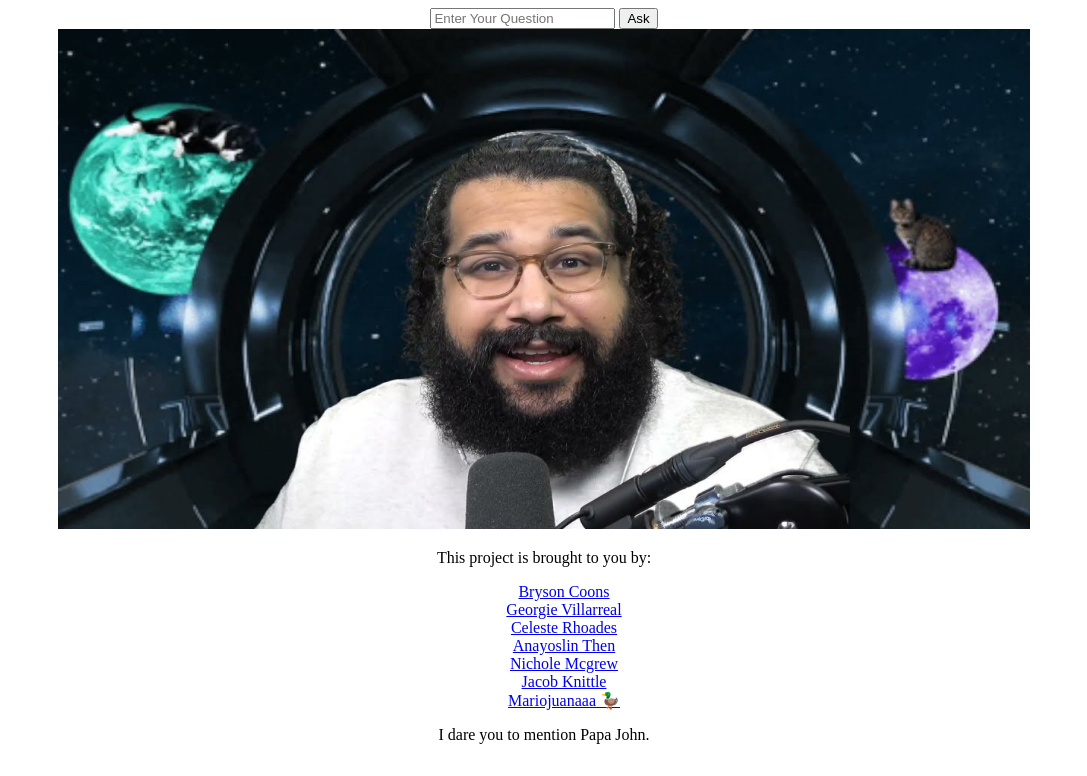
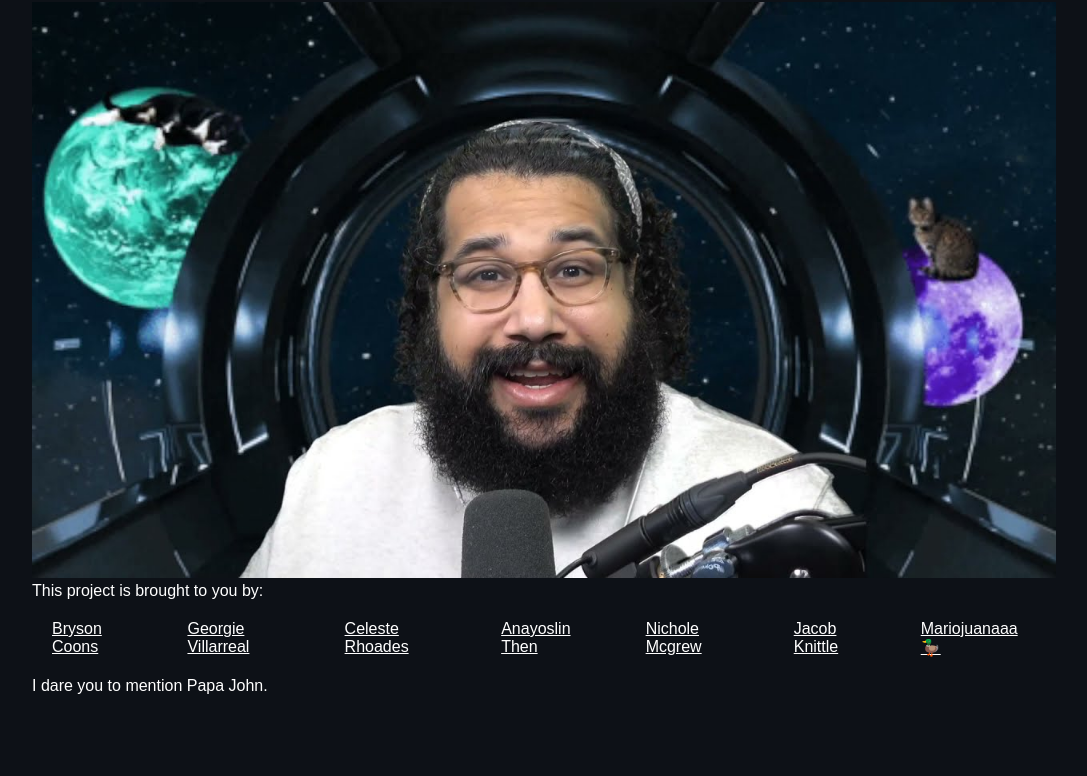
Before and after one commit to tacbodell/leon-the-genie, a website: page index.html in a window 1280 px wide. Shown: the part 104-880 px from the top of the page, without its empty margins (96-1183 px from the left). After the commit the page ends 809 px from the top, so only its background shows below. Drawn offline with Linux system fonts and the light colour scheme.

Commit message:
fix some css

```diff
--- a/css/style.css
+++ b/css/style.css
@@ -1,17 +1,53 @@
+* {
+  padding: 0;
+  margin: 0;
+  box-sizing: border-box;
+}
+
+body {
+  font-family: sans-serif;
+  background-color: #0d1117;
+  color: white;
+}
+
 .wrapper {
-	padding: 24px;
-	max-width: 2000px;
-	margin: 0 auto;
-	text-align: center;
+  width: 80%;
+  margin: 10px auto;
+}
+
+.wrapper h1 {
+  margin-bottom: 10px;
+}
+
+.wrapper input {
+  width: 80%;
+  padding: 10px 15px 10px 15px;
+  outline: none;
+  margin-bottom: 10px;
+  font-weight: bold;
+}
+
+.wrapper button {
+  padding: 10px 15px 10px 15px;
+  font-weight: bold;
+  cursor: pointer;
 }
 
 .leon {
-	max-height: 500px;
-	width: 80%;
-	display: block;
-	margin: 0 auto;
+  width: 100%;
 }
 
-li {
-	list-style: none;
+ul {
+  list-style: none;
+  display: flex;
+  justify-content: center;
 }
+
+ul li {
+  margin: 10px;
+  padding: 10px;
+}
+
+a {
+  color: white;
+}
```
